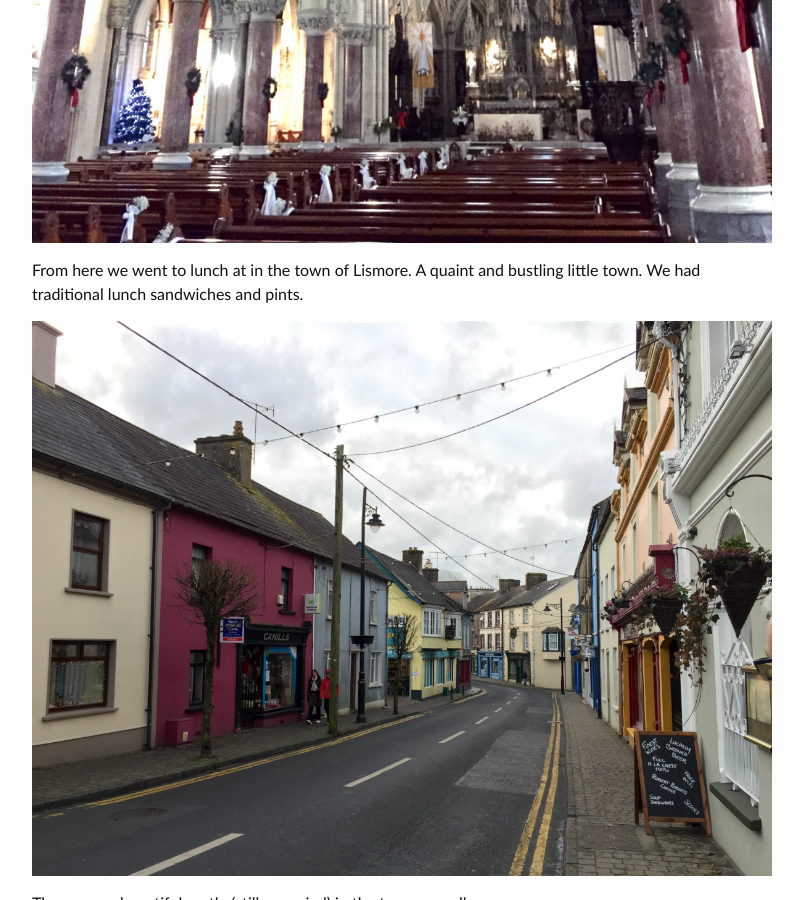
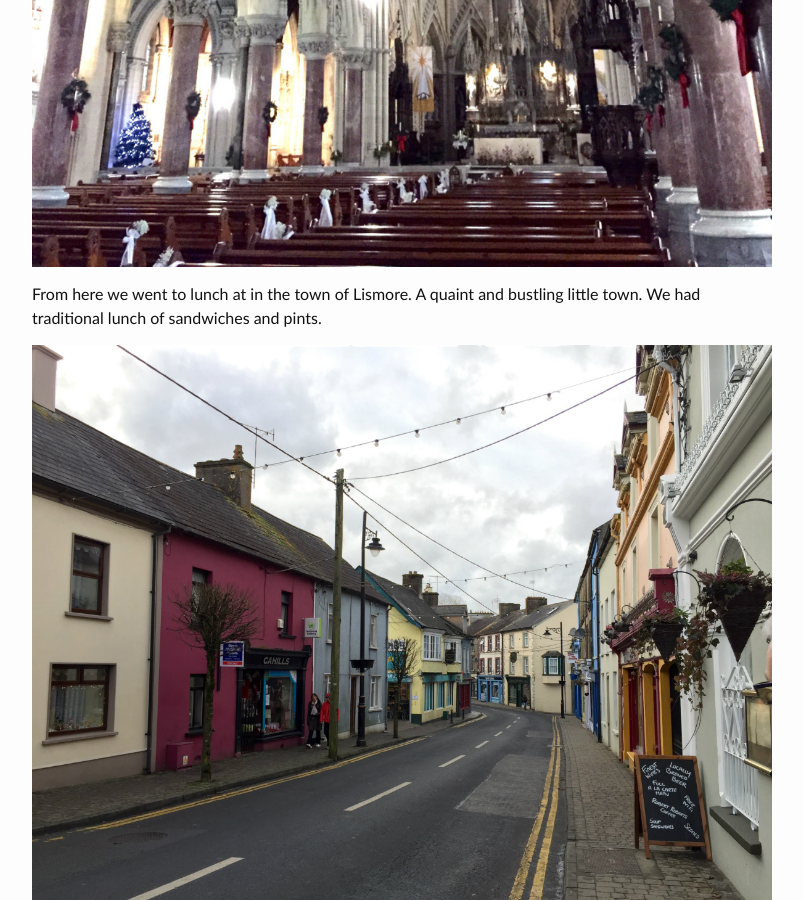
Before and after one commit to nstrayer/europeBlog, a Jekyll site: the page built from _posts/2014-12-30-countryside-jameson.markdown, in a window 1280 px wide and 900 px high, scrolled down 4314 px. Shown: the whole window, without its empty margins (238-1041 px from the left). Built offline with Jekyll 4.4.1, drawn with Linux system fonts in a browser that asks for light colours; some of the changed text lies outside the part shown.

Commit message:
fixed some minor typos

```diff
--- a/_posts/2014-12-30-countryside-jameson.markdown
+++ b/_posts/2014-12-30-countryside-jameson.markdown
@@ -24,7 +24,7 @@ Inside was just as beautiful as the outside.
 
 ![inside the cathedral]({{ site.baseurl }}/assets/cathedral.jpg)
 
-From here we went to lunch at in the town of Lismore. A quaint and bustling little town. We had traditional lunch sandwiches and pints.
+From here we went to lunch at in the town of Lismore. A quaint and bustling little town. We had traditional lunch of sandwiches and pints.
 
 ![Lismore]({{ site.baseurl }}/assets/lismore.jpg)
 
```
Also changed, not shown: other parts of _posts/2014-12-30-countryside-jameson.markdown (+1 -1 lines).
